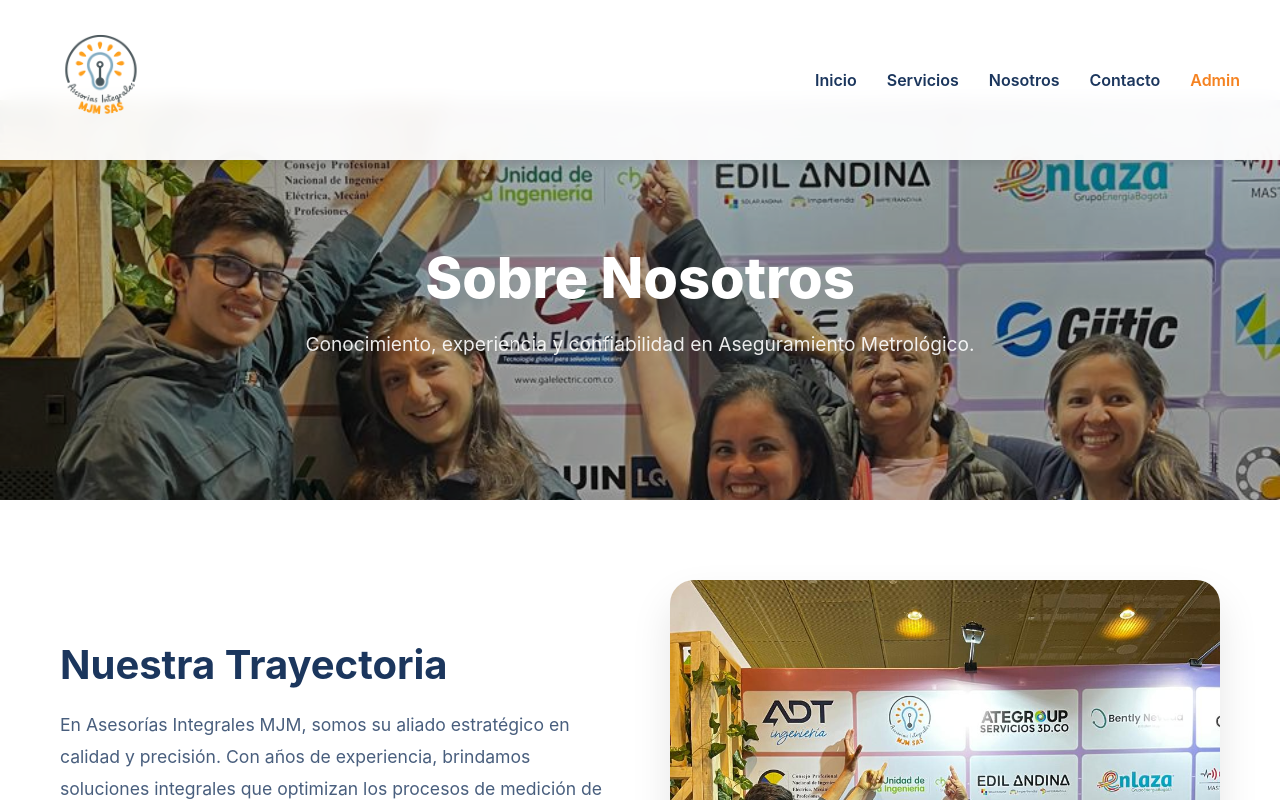
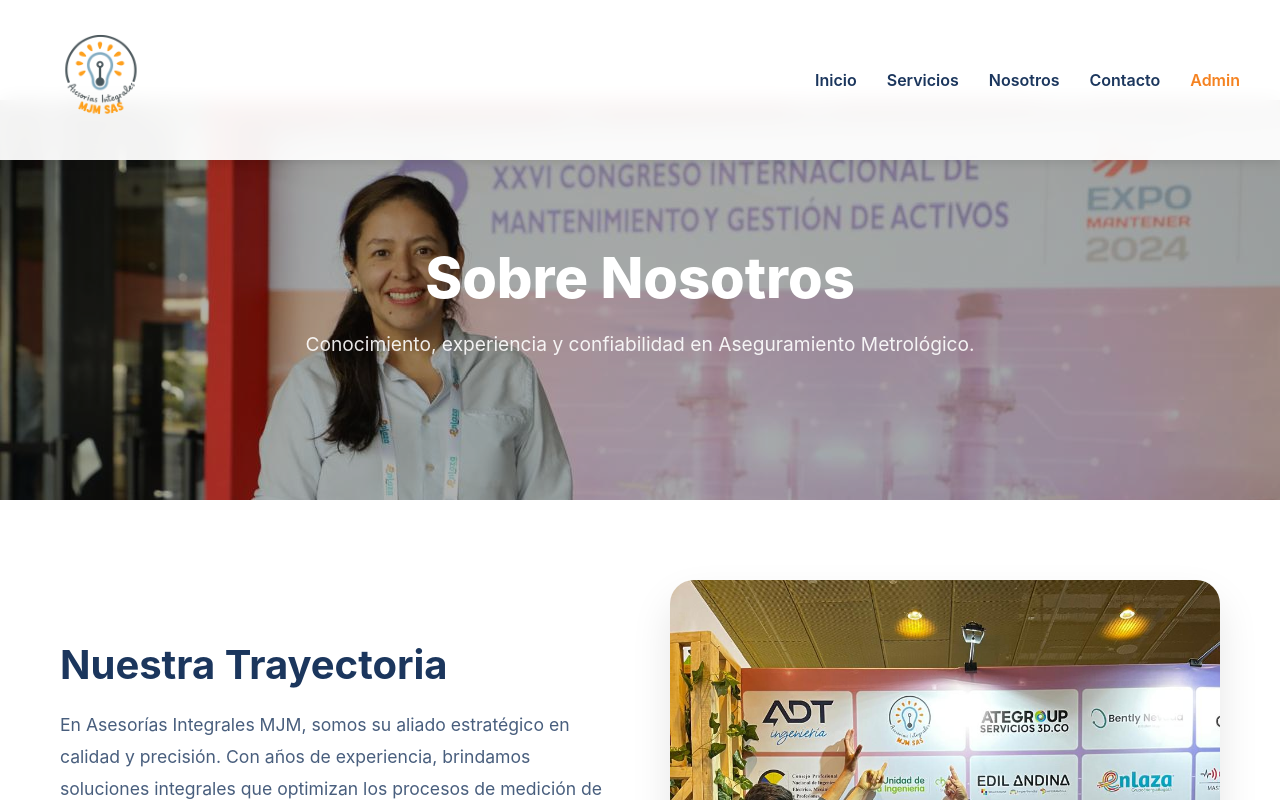
Before and after one commit to DianaRincon90/MJM-Asesorias-Integrales, a Next.js app: page /nosotros in a window 1280 px wide. Shown: the top 800 px of the page. Built offline with nearby package versions, Linux system fonts and the light colour scheme; no server answers; the database is empty.

Commit message:
style: cambiar imagen de banner de nosotros por participacion cimga 2 ajustando rostro

```diff
--- a/app/nosotros/page.tsx
+++ b/app/nosotros/page.tsx
@@ -32,7 +32,7 @@
                     src="/about/banner.jpg"
                     alt="MJM Banner"
                     fill
-                    style={{ objectFit: 'cover', objectPosition: 'center 30%', filter: 'brightness(0.7)' }}
+                    style={{ objectFit: 'cover', objectPosition: 'center 15%', filter: 'brightness(0.7)' }}
                     priority
                 />
                 <div style={{ position: 'relative', zIndex: 1, maxWidth: '800px', padding: '0 20px' }}>
```
Also changed, not shown: public/about/banner.jpg.
